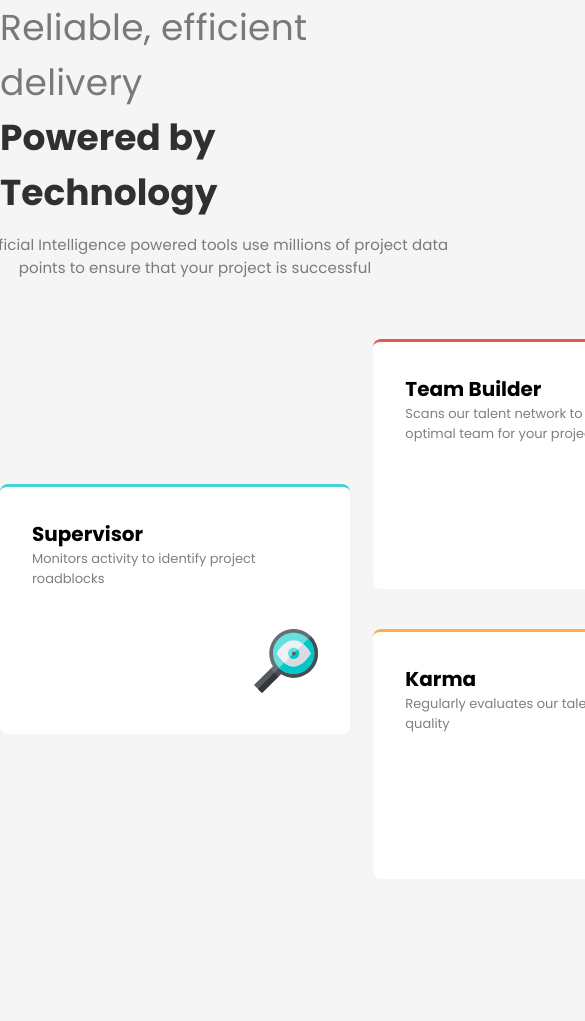
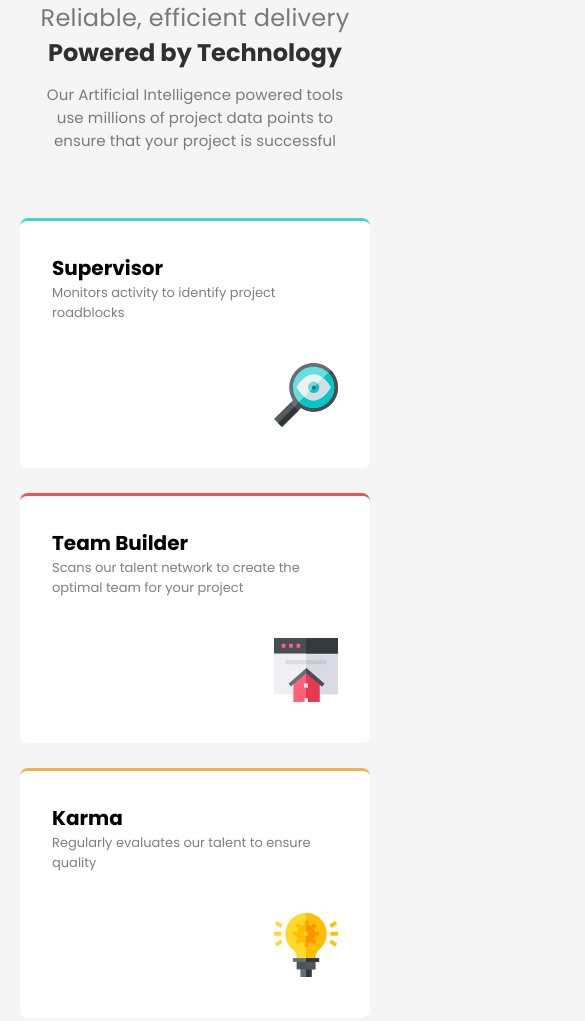
Before and after one commit to DataKvinikadze/File_Homework, a plain HTML site: page index.html in a window 390 px wide. Shown: the top 1021 px of the page, 585 px wide, since content can reach past the window. Before the commit the page ends 879 px from the top, so only its background shows below. Drawn offline with Linux system fonts and the light colour scheme.

Commit message:
added Responsive

```diff
--- a/css/style.css
+++ b/css/style.css
@@ -22,10 +22,10 @@ body {
 
 header .header_content {
   max-width: 1440px;
-  margin: 0 auto;
   display: flex;
   flex-direction: column;
   align-items: center;
+  margin: 0 auto;
   margin-bottom: 60px;
 }
 
@@ -134,3 +134,61 @@ img {
   top: 40px;
   left: 222px;
 }
+
+@media (max-width: 500px) {
+  /* header */
+  .header_content {
+    width: 311px;
+  }
+
+  .header_content .text_1 {
+    font-size: 24px;
+  }
+
+  .header_content .text_2 {
+    font-size: 24px;
+  }
+
+  .header_content .text_3 {
+    height: 75px;
+    width: auto;
+  }
+
+  /* main container code */
+
+  .container {
+    grid-template-columns: 1fr;
+    width: auto;
+    grid-gap: 0px 0px;
+    width: auto;
+    height: 960px;
+    grid-gap: 25px;
+  }
+
+  .container .info1,
+  .container .info2,
+  .container .info3,
+  .container .info4 {
+    grid-column: 1;
+    margin: 0 auto;
+  }
+  .container .info1 {
+    grid-column: 1;
+    grid-row: 1;
+  }
+
+  .container .info2 {
+    grid-column: 1;
+    grid-row: 2;
+  }
+
+  .container .info3 {
+    grid-column: 1;
+    grid-row: 3;
+  }
+
+  .container .info4 {
+    grid-column: 1;
+    grid-row: 4;
+  }
+}
```
